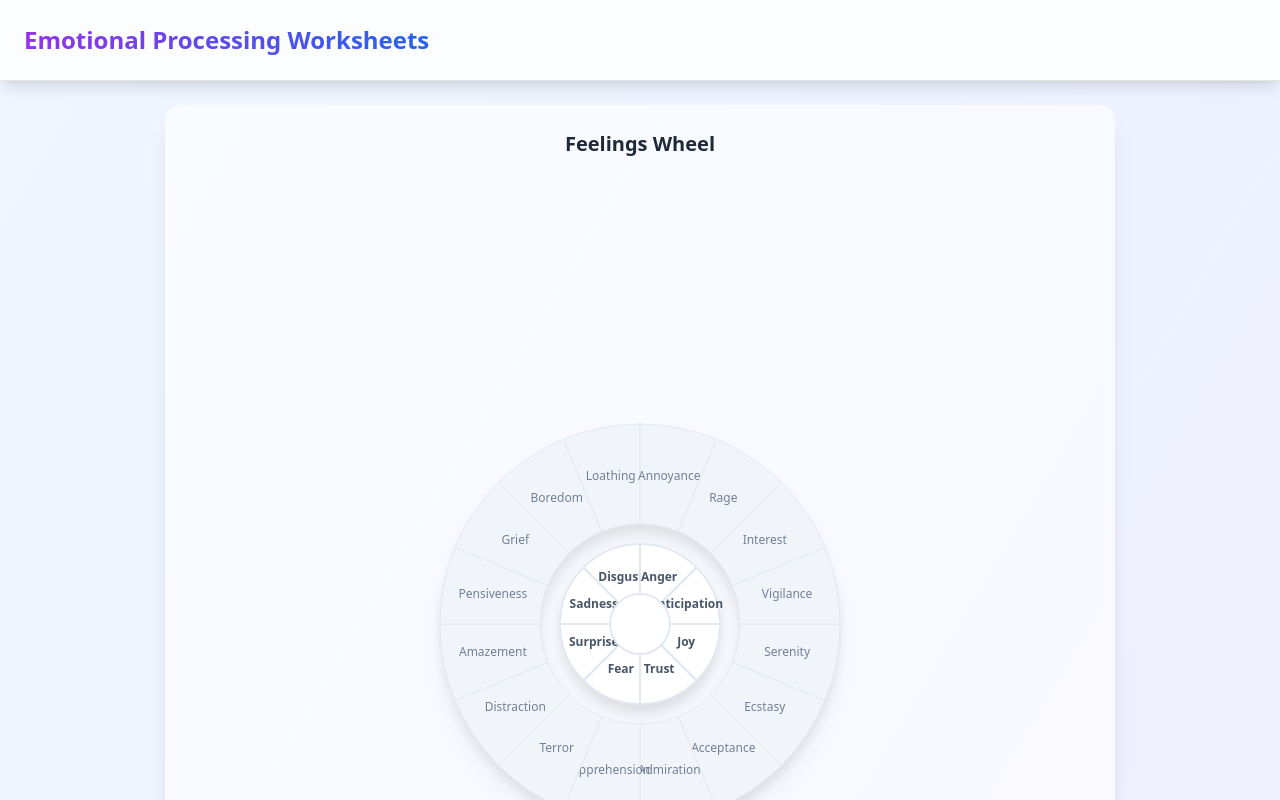
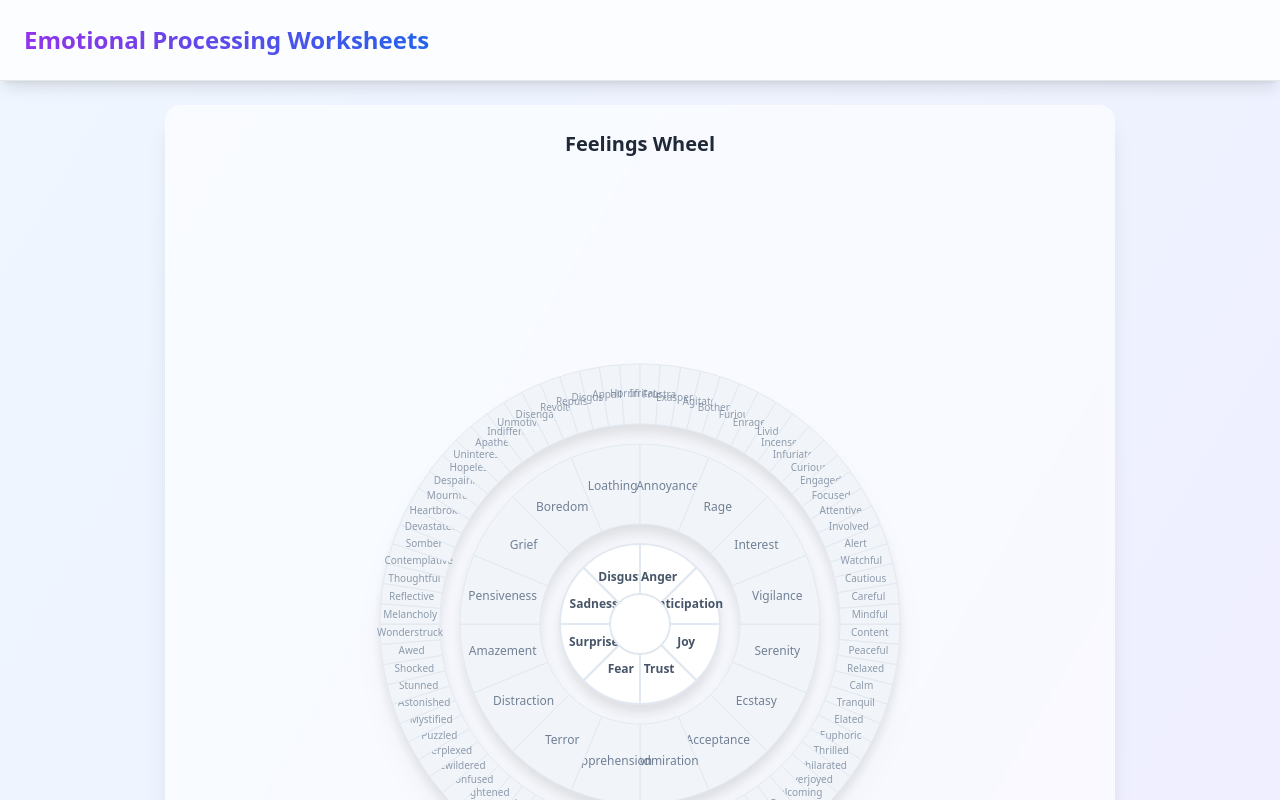
Before and after one commit to nehtan00/Process, a React (Vite) app: page / in a window 1280 px wide. Shown: the top 800 px of the page. Built offline with nearby package versions, Linux system fonts and the light colour scheme.

Commit message:
Fix outer ring integration - always visible but expand on hover

```diff
--- a/src/components/FeelingsWheel.jsx
+++ b/src/components/FeelingsWheel.jsx
@@ -184,7 +184,7 @@ export default function FeelingsWheel({ selectedEmotion, onSelectEmotion }) {
     const segments = [];
     const isExpanded = hoveredRing === 'middle';
     const innerRadius = isExpanded ? 140 : 100;
-    const outerRadius = isExpanded ? 280 : 200;
+    const outerRadius = isExpanded ? 260 : 180;
 
     wheelData.forEach((core, coreIndex) => {
       const coreSegmentAngle = (2 * Math.PI) / wheelData.length;
@@ -224,8 +224,7 @@ export default function FeelingsWheel({ selectedEmotion, onSelectEmotion }) {
           endAngle,
           innerRadius,
           outerRadius,
-          isExpanded,
-          outerEmotions: middle.outer
+          isExpanded
         });
       });
     });
@@ -233,29 +232,33 @@ export default function FeelingsWheel({ selectedEmotion, onSelectEmotion }) {
   }, [center, hoveredRing]);
 
   const outerSegments = useMemo(() => {
-    if (hoveredRing !== 'middle' || !hoveredSection) return [];
+    const segments = [];
+    const isExpanded = hoveredRing === 'middle' && hoveredSection;
+    const innerRadius = isExpanded ? 280 : 200;
+    const outerRadius = isExpanded ? 380 : 260;
 
-    const segments = [];
-    const innerRadius = 300;
-    const outerRadius = 420;
+    wheelData.forEach((core, coreIndex) => {
+      const coreSegmentAngle = (2 * Math.PI) / wheelData.length;
+      const coreStartAngle = coreIndex * coreSegmentAngle;
+      const middleSegmentAngle = coreSegmentAngle / core.middle.length;
 
-    const activeMiddle = middleSegments.find(s => s.emotion === hoveredSection);
-    if (!activeMiddle) return [];
+      core.middle.forEach((middle, middleIndex) => {
+        const startAngle = coreStartAngle + (middleIndex * middleSegmentAngle);
+        const endAngle = coreStartAngle + ((middleIndex + 1) * middleSegmentAngle);
+        const segmentAngle = middleSegmentAngle / middle.outer.length;
 
-    const segmentAngle = (activeMiddle.endAngle - activeMiddle.startAngle) / activeMiddle.outerEmotions.length;
+        middle.outer.forEach((outer, outerIndex) => {
+          const outerStartAngle = startAngle + (outerIndex * segmentAngle);
+          const outerEndAngle = startAngle + ((outerIndex + 1) * segmentAngle);
 
-    activeMiddle.outerEmotions.forEach((outer, index) => {
-      const startAngle = activeMiddle.startAngle + (index * segmentAngle);
-      const endAngle = activeMiddle.startAngle + ((index + 1) * segmentAngle);
-
-      const x1 = center + innerRadius * Math.cos(startAngle);
-      const y1 = center + innerRadius * Math.sin(startAngle);
-      const x2 = center + innerRadius * Math.cos(endAngle);
-      const y2 = center + innerRadius * Math.sin(endAngle);
-      const x3 = center + outerRadius * Math.cos(endAngle);
-      const y3 = center + outerRadius * Math.sin(endAngle);
-      const x4 = center + outerRadius * Math.cos(startAngle);
-      const y4 = center + outerRadius * Math.sin(startAngle);
+          const x1 = center + innerRadius * Math.cos(outerStartAngle);
+          const y1 = center + innerRadius * Math.sin(outerStartAngle);
+          const x2 = center + innerRadius * Math.cos(outerEndAngle);
+          const y2 = center + innerRadius * Math.sin(outerEndAngle);
+          const x3 = center + outerRadius * Math.cos(outerEndAngle);
+          const y3 = center + outerRadius * Math.sin(outerEndAngle);
+          const x4 = center + outerRadius * Math.cos(outerStartAngle);
+          const y4 = center + outerRadius * Math.sin(outerStartAngle);
 
           const largeArcFlag = segmentAngle > Math.PI ? 1 : 0;
 
@@ -270,17 +273,23 @@ export default function FeelingsWheel({ selectedEmotion, onSelectEmotion }) {
           segments.push({
             path,
             emotion: outer,
-        color: activeMiddle.color,
-        startAngle,
-        endAngle,
+            color: core.color,
+            coreIndex,
+            middleIndex,
+            outerIndex,
+            startAngle: outerStartAngle,
+            endAngle: outerEndAngle,
             innerRadius,
             outerRadius,
-        index
+            isExpanded,
+            isVisible: isExpanded || !hoveredRing
+          });
+        });
       });
     });
 
     return segments;
-  }, [center, hoveredRing, hoveredSection, middleSegments]);
+  }, [center, hoveredRing, hoveredSection]);
 
   const handleSegmentClick = (emotion) => {
     onSelectEmotion(emotion);
@@ -323,16 +332,19 @@ export default function FeelingsWheel({ selectedEmotion, onSelectEmotion }) {
       <div className="mb-4 text-xl font-bold text-gray-800">Feelings Wheel</div>
       <div className="relative">
         <svg width={size} height={size} className="drop-shadow-xl">
-          {/* Outer ring segments - only visible when hovering middle ring */}
+          {/* Outer ring segments - always visible but expand on hover */}
           {outerSegments.map((segment, index) => (
             <g key={`outer-${index}`}>
               <path
                 d={segment.path}
-                fill={isSelected(segment.emotion) ? segment.color : '#f8fafc'}
+                fill={isSelected(segment.emotion) ? segment.color : (segment.isExpanded ? '#f8fafc' : '#f1f5f9')}
                 stroke="#e2e8f0"
                 strokeWidth="1"
-                className="cursor-pointer transition-all duration-300 hover:opacity-90 hover:stroke-2"
+                className="cursor-pointer transition-all duration-500 hover:opacity-90 hover:stroke-2"
                 onClick={() => handleSegmentClick(segment.emotion)}
+                style={{
+                  opacity: segment.isVisible ? 1 : 0.3
+                }}
               />
               {/* Outer ring labels */}
               <text
@@ -340,12 +352,12 @@ export default function FeelingsWheel({ selectedEmotion, onSelectEmotion }) {
                 y={getLabelPosition(segment.startAngle, segment.endAngle, segment.innerRadius + (segment.outerRadius - segment.innerRadius) / 2).y}
                 textAnchor="middle"
                 dominantBaseline="middle"
-                className="pointer-events-none transition-all duration-300"
+                className="pointer-events-none transition-all duration-500"
                 fill={isSelected(segment.emotion) ? "#ffffff" : "#64748b"}
                 style={{
-                  fontSize: '12px',
-                  fontWeight: 'medium',
-                  opacity: 0.9
+                  fontSize: segment.isExpanded ? '14px' : '10px',
+                  fontWeight: segment.isExpanded ? 'semibold' : 'medium',
+                  opacity: segment.isVisible ? (segment.isExpanded ? 1 : 0.7) : 0.3
                 }}
               >
                 {segment.emotion}
@@ -374,8 +386,8 @@ export default function FeelingsWheel({ selectedEmotion, onSelectEmotion }) {
               />
               {/* Middle ring labels */}
               <text
-                x={getLabelPosition(segment.startAngle, segment.endAngle, segment.isExpanded ? 210 : 150).x}
-                y={getLabelPosition(segment.startAngle, segment.endAngle, segment.isExpanded ? 210 : 150).y}
+                x={getLabelPosition(segment.startAngle, segment.endAngle, segment.isExpanded ? 200 : 140).x}
+                y={getLabelPosition(segment.startAngle, segment.endAngle, segment.isExpanded ? 200 : 140).y}
                 textAnchor="middle"
                 dominantBaseline="middle"
                 className="pointer-events-none transition-all duration-500"
```
Lines whose indentation alone changed are shown as unchanged.
